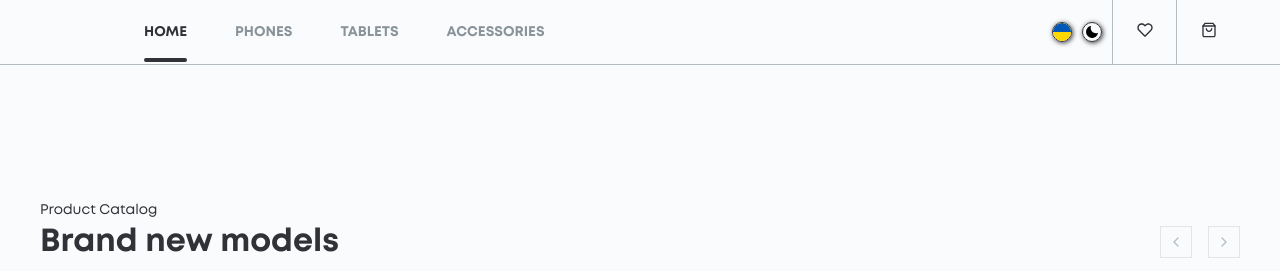
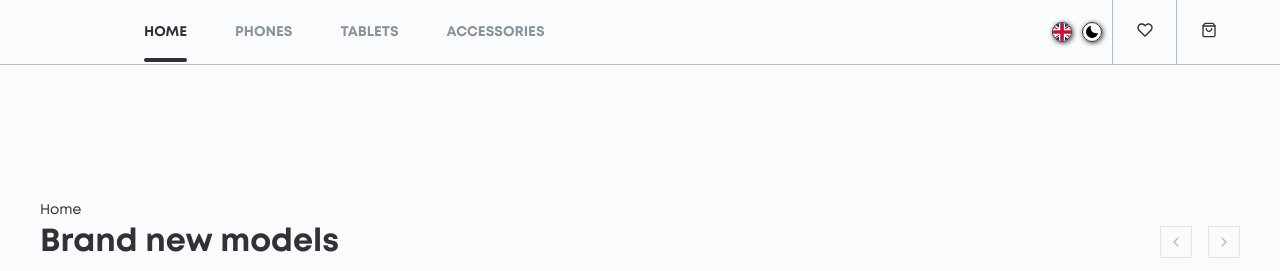
Before and after one commit to fs-jun24-team2/phone-catalog, a React (Vite) app: page / in a window 1280 px wide. Shown: the top 271 px of the page. Built offline with nearby package versions, Linux system fonts and the light colour scheme.

Commit message:
feat: lang (i18n)

```diff
--- a/package.json
+++ b/package.json
@@ -14,8 +14,11 @@
   "dependencies": {
     "@reduxjs/toolkit": "^2.2.7",
     "classnames": "^2.5.1",
+    "i18next": "^23.15.1",
+    "i18next-browser-languagedetector": "^8.0.0",
     "react": "^18.3.1",
     "react-dom": "^18.3.1",
+    "react-i18next": "^15.0.2",
     "react-redux": "^9.1.2",
     "react-router-dom": "^6.26.2",
     "swiper": "^11.1.14"
--- /dev/null
+++ b/src/i18n.ts
@@ -0,0 +1,26 @@
+import i18n from 'i18next';
+import { initReactI18next } from 'react-i18next';
+import LanguageDetector from 'i18next-browser-languagedetector';
+
+import translationEN from './locales/en/translation.json';
+import translationUA from './locales/ua/translation.json';
+
+i18n
+  .use(LanguageDetector)
+  .use(initReactI18next)
+  .init({
+    resources: {
+      en: { translation: translationEN },
+      ua: { translation: translationUA },
+    },
+    fallbackLng: 'en',
+    detection: {
+      order: ['localStorage', 'navigator', 'htmlTag', 'path', 'subdomain'],
+      caches: ['localStorage'],
+    },
+    interpolation: {
+      escapeValue: false,
+    },
+  });
+
+export default i18n;
--- /dev/null
+++ b/src/locales/en/translation.json
@@ -0,0 +1,13 @@
+{
+    "home": "Home",
+    "phones": "Phones",
+    "tablets": "Tablets",
+    "accessories": "Accessories",
+    "brand_new_models": "Brand new models",
+    "hot_prices": "Hot prices",
+    "back_to_top": "Back to top",
+    "cart": "Cart",
+    "favourites": "Favourites",
+    "contacts": "contacts",
+    "rights": "rights"
+  }
--- /dev/null
+++ b/src/locales/ua/translation.json
@@ -0,0 +1,13 @@
+{
+    "home": "Головна",
+    "phones": "Телефони",
+    "tablets": "Планшети",
+    "accessories": "Аксесуари",
+    "brand_new_models": "Нові моделі",
+    "hot_prices": "Гарячі ціни",
+    "back_to_top": "Назад до верху",
+    "cart": "Кошик",
+    "favourites": "Улюблені",
+    "contacts": "Контакти",
+    "rights": "Права"
+  }
--- a/src/main.tsx
+++ b/src/main.tsx
@@ -1,14 +1,17 @@
 import { StrictMode } from 'react';
 import { Provider } from 'react-redux';
 import { createRoot } from 'react-dom/client';
+import { I18nextProvider } from 'react-i18next';
 import { store } from './app/store';
-
-import { Root } from './Root.tsx';
+import i18n from './i18n';
+import { Root } from './Root';
 
 createRoot(document.getElementById('root')!).render(
   <StrictMode>
     <Provider store={store}>
-      <Root />
+      <I18nextProvider i18n={i18n}>
+        <Root />
+      </I18nextProvider>
     </Provider>
   </StrictMode>,
 );
--- a/src/modules/HomePage/HomePage.tsx
+++ b/src/modules/HomePage/HomePage.tsx
@@ -1,6 +1,7 @@
 // import styles from './HomePage.module.scss';
 
 import { useAppSelector } from '@/app/hooks';
+import { useTranslation } from 'react-i18next';
 import { PictureSlider } from './components/PictureSlider';
 import { ProductsSlider } from './components/ProductsSlider';
 import { ShopByCategory } from './components/ShopByCategory';
@@ -8,24 +9,27 @@ import { ShopByCategory } from './components/ShopByCategory';
 export const HomePage = () => {
   const products = useAppSelector(state => state.products);
   const phonePlaceholders = Object.values(products.phones).slice(0, 10);
-
+  const { t } = useTranslation();
   return (
     <>
       <div style={{ paddingTop: '100px' }}></div>
       {/* hidden */}
-      <h1 style={{ paddingTop: '100px' }}>Product Catalog</h1>
+      <h1 style={{ paddingTop: '100px' }}>{t('home')}</h1>
 
       {/* Banner */}
       <PictureSlider />
 
       {/* Section brand new models */}
-      <ProductsSlider title="Brand new models" products={phonePlaceholders} />
+      <ProductsSlider
+        title={t('brand_new_models')}
+        products={phonePlaceholders}
+      />
 
       {/* Shop by category block with links to /phones, /tablets, and /accessories. */}
       <ShopByCategory />
 
       {/* Section hot prices */}
-      <ProductsSlider title="Brand hot prices" products={phonePlaceholders} />
+      <ProductsSlider title={t('hot_prices')} products={phonePlaceholders} />
       <div></div>
     </>
   );
--- a/src/modules/shared/components/Footer/Footer.tsx
+++ b/src/modules/shared/components/Footer/Footer.tsx
@@ -1,6 +1,8 @@
+import { useTranslation } from 'react-i18next';
 import styles from './Footer.module.scss';
 
 export const Footer = () => {
+  const { t } = useTranslation();
   const scrollToSection = () => {
     window.scrollTo({
       top: 0,
@@ -25,18 +27,18 @@ export const Footer = () => {
             target="_blank"
             rel="noopener noreferrer"
           >
-            Contacts
+            {t('contacts')}
           </a>
           <a
             href="https://github.com/fs-jun24-team2/phone-catalog"
             target="_blank"
             rel="noopener noreferrer"
           >
-            Rights
+            {t('rights')}
           </a>
         </div>
         <div className={styles['foo__go-back-btn']} onClick={scrollToSection}>
-          <div>Back to top</div>
+          <div>{t('back_to_top')}</div>
           <div className={styles['foo__go-back-btn__icon']}></div>
         </div>
       </div>
--- a/src/modules/shared/components/Header/Header.tsx
+++ b/src/modules/shared/components/Header/Header.tsx
@@ -1,4 +1,5 @@
 import { useState, useEffect } from 'react';
+import { useTranslation } from 'react-i18next';
 import styles from './Header.module.scss';
 import { Logo } from './Logo';
 import { NavMenu } from './NavMenu';
@@ -12,7 +13,8 @@ export const Header = () => {
   const [isDarkTheme, setIsDarkTheme] = useState(false);
   const [cartCount, setCartCount] = useState(0);
   const [favouritesCount, setFavouritesCount] = useState(0);
-  const [language, setLanguage] = useState('en');
+
+  const { i18n } = useTranslation();
 
   const setTheme = (darkMode: boolean) => {
     setIsDarkTheme(darkMode);
@@ -24,18 +26,15 @@ export const Header = () => {
     const savedTheme = localStorage.getItem('theme');
     const savedCartCount = localStorage.getItem('cartCount');
     const savedFavouritesCount = localStorage.getItem('favouritesCount');
-    const savedLanguage = localStorage.getItem('language');
 
     if (savedTheme) setTheme(savedTheme === 'dark');
     if (savedCartCount) setCartCount(Number(savedCartCount));
     if (savedFavouritesCount) setFavouritesCount(Number(savedFavouritesCount));
-    if (savedLanguage) setLanguage(savedLanguage);
   }, []);
 
   const changeLanguage = () => {
-    const newLanguage = language === 'en' ? 'ua' : 'en';
-    setLanguage(newLanguage);
-    localStorage.setItem('language', newLanguage);
+    const newLanguage = i18n.language === 'en' ? 'ua' : 'en';
+    i18n.changeLanguage(newLanguage);
   };
 
   const toggleTheme = () => setTheme(!isDarkTheme);
@@ -47,14 +46,14 @@ export const Header = () => {
       <div className={styles.header__container}>
         <Logo isDarkTheme={isDarkTheme} />
         <NavMenu
-          language={language}
+          language={i18n.language}
           isMenuOpen={isMenuOpen}
           setIsMenuOpen={setIsMenuOpen}
         />
         <Icons
           cartCount={cartCount}
           favouritesCount={favouritesCount}
-          language={language}
+          language={i18n.language}
           isDarkTheme={isDarkTheme}
           changeLanguage={changeLanguage}
           toggleTheme={toggleTheme}
--- a/src/modules/shared/components/Header/NavMenu/NavMenu.tsx
+++ b/src/modules/shared/components/Header/NavMenu/NavMenu.tsx
@@ -1,5 +1,5 @@
-import React from 'react';
 import { NavLink } from 'react-router-dom';
+import { useTranslation } from 'react-i18next';
 import styles from './NavMenu.module.scss';
 import { Path } from '@/types/Path';
 
@@ -10,11 +10,13 @@ type NavMenuProps = {
   setIsMenuOpen: (value: boolean) => void;
 };
 
+// eslint-disable-next-line no-undef
 export const NavMenu: React.FC<NavMenuProps> = ({
-  language,
   isMenuOpen,
   setIsMenuOpen,
 }) => {
+  const { t } = useTranslation();
+
   return (
     <nav className={`${styles.menu} ${isMenuOpen ? styles.menu__open : ''}`}>
       <ul className={styles.menu__list}>
@@ -28,7 +30,7 @@ export const NavMenu: React.FC<NavMenuProps> = ({
             }
             onClick={() => setIsMenuOpen(false)}
           >
-            {language === 'en' ? 'Home' : 'Головна'}
+            {t('home')}
           </NavLink>
         </li>
         <li className={styles.menu__item}>
@@ -41,7 +43,7 @@ export const NavMenu: React.FC<NavMenuProps> = ({
             }
             onClick={() => setIsMenuOpen(false)}
           >
-            {language === 'en' ? 'Phones' : 'Телефони'}
+            {t('phones')}
           </NavLink>
         </li>
         <li className={styles.menu__item}>
@@ -54,7 +56,7 @@ export const NavMenu: React.FC<NavMenuProps> = ({
             }
             onClick={() => setIsMenuOpen(false)}
           >
-            {language === 'en' ? 'Tablets' : 'Планшети'}
+            {t('tablets')}
           </NavLink>
         </li>
         <li className={styles.menu__item}>
@@ -67,7 +69,7 @@ export const NavMenu: React.FC<NavMenuProps> = ({
             }
             onClick={() => setIsMenuOpen(false)}
           >
-            {language === 'en' ? 'Accessories' : 'Аксесуари'}
+            {t('accessories')}
           </NavLink>
         </li>
       </ul>
```
Also changed, not shown: 1 other file (tests, documents, lock files or other folders).
